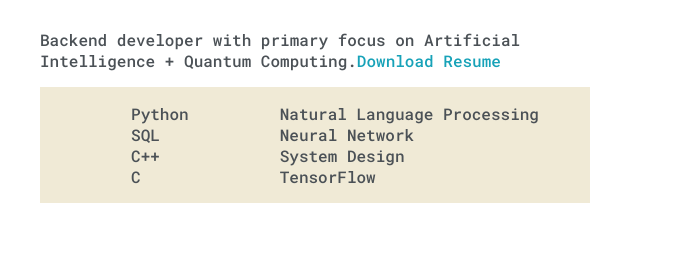
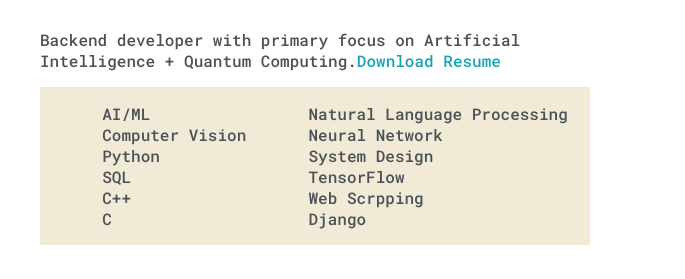
Before and after one commit to dhaneshraju/dhaneshraju.github.io, a plain HTML site: page index.html in a window 1280 px wide. Shown: the part 1089-1368 px from the top of the page, 0-685 px from the left. Drawn offline with Linux system fonts and the light colour scheme.

Commit message:
Update index.html

```diff
--- a/index.html
+++ b/index.html
@@ -93,6 +93,8 @@
 
 					<div id="skills">
 						<ul>
+							<li>AI/ML</li>
+							<li>Computer Vision</li>
 							<li>Python</li>
 							<li>SQL</li>
 							<li>C++</li>
@@ -104,6 +106,8 @@
 							<li>Neural Network</li>
 							<li>System Design</li>
 							<li>TensorFlow</li>
+							<li>Web Scrpping</li>
+							<li>Django</li>
 						</ul>
 
 					</div>
```
